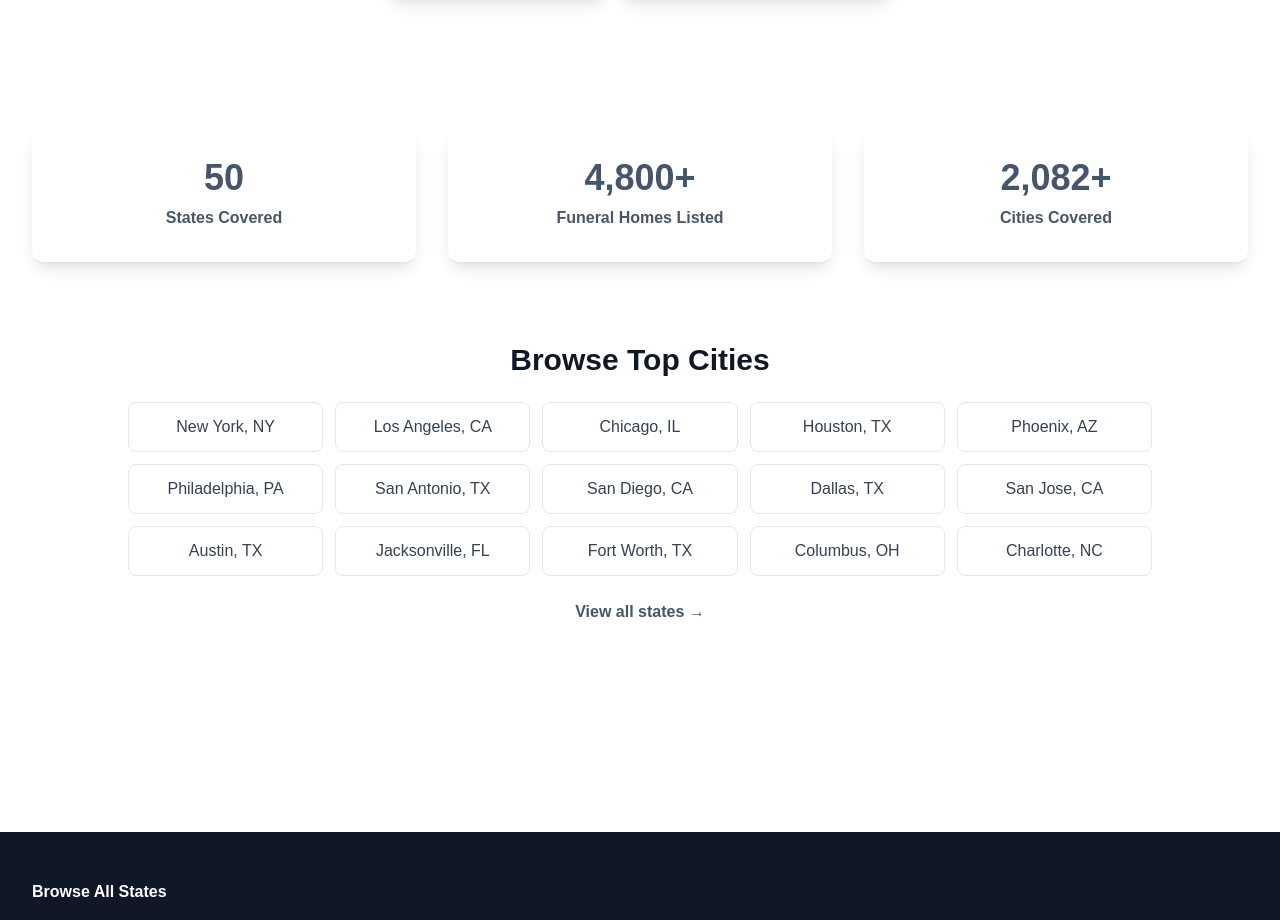
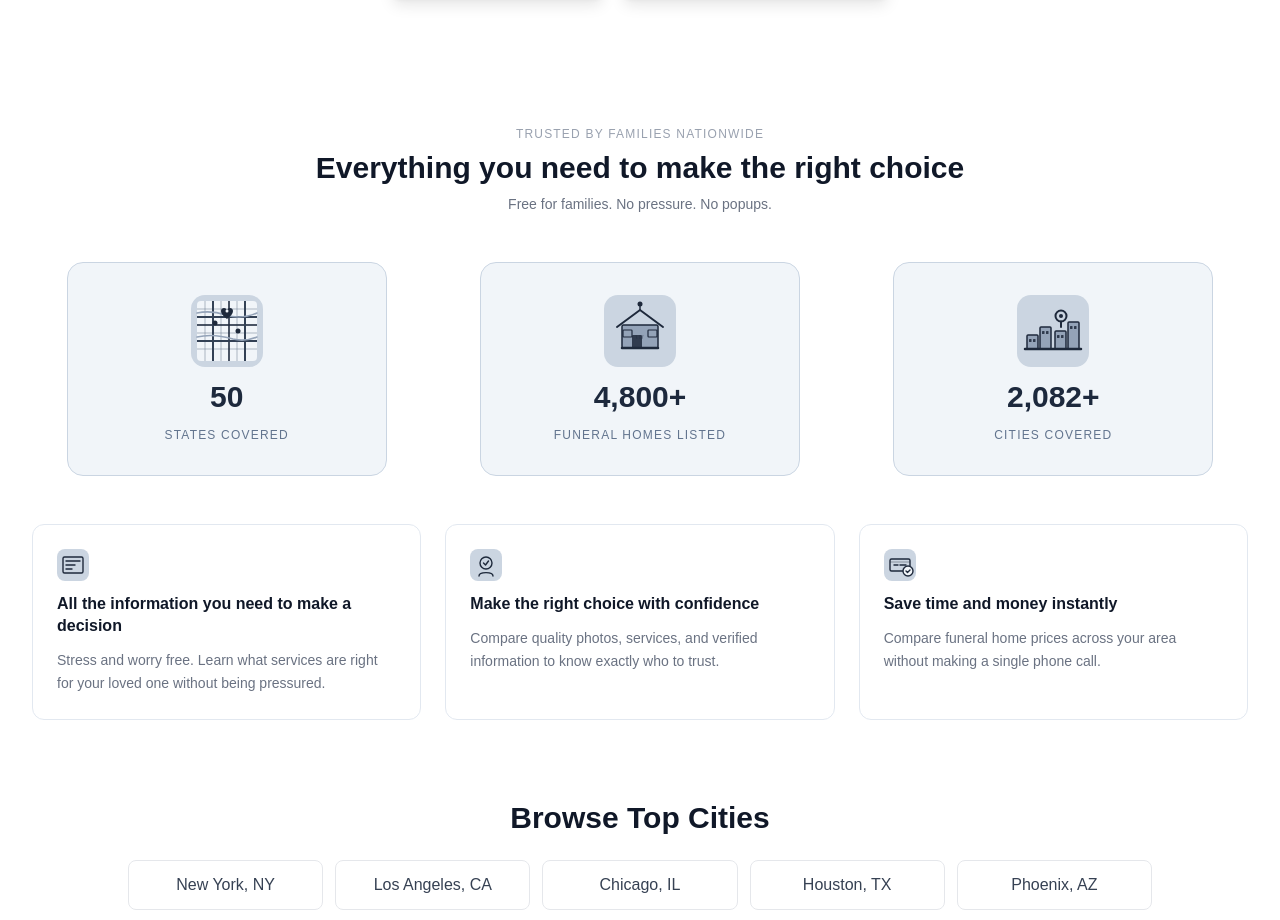
Before and after one commit to tntfeely-spec/evermore-directory, a Next.js app: page / in a window 1280 px wide. Shown: the part 921-1841 px from the top of the page. Built offline with nearby package versions, Linux system fonts and the light colour scheme.

Commit message:
Replace homepage stat boxes with trust section featuring SVG icons and value props
Co-Authored-By: Claude Opus 4.6 (1M context) <noreply@anthropic.com>

```diff
--- a/app/page.tsx
+++ b/app/page.tsx
@@ -63,19 +63,106 @@ export default function HomePage() {
           </div>
 
           <div className="max-w-7xl mx-auto px-4 sm:px-6 lg:px-8 py-12">
-            <div className="grid md:grid-cols-3 gap-8 mb-20">
-              <Link href="/states" className="bg-white rounded-xl shadow-lg p-8 text-center hover:shadow-xl transition-shadow cursor-pointer">
-                <div className="text-4xl font-bold text-slate-600 mb-2">50</div>
-                <div className="text-gray-600 font-semibold">States Covered</div>
-              </Link>
-              <Link href="/states" className="bg-white rounded-xl shadow-lg p-8 text-center hover:shadow-xl transition-shadow cursor-pointer">
-                <div className="text-4xl font-bold text-slate-600 mb-2">4,800+</div>
-                <div className="text-gray-600 font-semibold">Funeral Homes Listed</div>
-              </Link>
-              <Link href="/states" className="bg-white rounded-xl shadow-lg p-8 text-center hover:shadow-xl transition-shadow cursor-pointer">
-                <div className="text-4xl font-bold text-slate-600 mb-2">2,082+</div>
-                <div className="text-gray-600 font-semibold">Cities Covered</div>
-              </Link>
+            <div className="mb-20">
+              <p className="text-center text-xs font-medium text-gray-400 uppercase tracking-widest mb-2">Trusted by families nationwide</p>
+              <h2 className="text-center text-2xl md:text-3xl font-bold text-gray-900 mb-2">Everything you need to make the right choice</h2>
+              <p className="text-center text-gray-500 mb-12 text-sm">Free for families. No pressure. No popups.</p>
+
+              <div className="flex flex-col md:flex-row gap-6 justify-center mb-12">
+                <div className="flex flex-col items-center gap-3 flex-1 max-w-xs mx-auto bg-slate-100 border border-slate-300 rounded-2xl p-8">
+                  <svg width="72" height="72" viewBox="0 0 72 72" fill="none" xmlns="http://www.w3.org/2000/svg">
+                    <rect width="72" height="72" rx="14" fill="#cbd5e1"/>
+                    <rect x="6" y="6" width="60" height="60" rx="4" fill="#f1f5f9"/>
+                    <line x1="6" y1="14" x2="66" y2="14" stroke="#64748b" strokeWidth=".5"/>
+                    <line x1="6" y1="22" x2="66" y2="22" stroke="#64748b" strokeWidth=".5"/>
+                    <line x1="6" y1="30" x2="66" y2="30" stroke="#64748b" strokeWidth=".5"/>
+                    <line x1="6" y1="38" x2="66" y2="38" stroke="#64748b" strokeWidth=".5"/>
+                    <line x1="6" y1="46" x2="66" y2="46" stroke="#64748b" strokeWidth=".5"/>
+                    <line x1="6" y1="54" x2="66" y2="54" stroke="#64748b" strokeWidth=".5"/>
+                    <line x1="14" y1="6" x2="14" y2="66" stroke="#64748b" strokeWidth=".5"/>
+                    <line x1="22" y1="6" x2="22" y2="66" stroke="#64748b" strokeWidth=".5"/>
+                    <line x1="30" y1="6" x2="30" y2="66" stroke="#64748b" strokeWidth=".5"/>
+                    <line x1="38" y1="6" x2="38" y2="66" stroke="#64748b" strokeWidth=".5"/>
+                    <line x1="46" y1="6" x2="46" y2="66" stroke="#64748b" strokeWidth=".5"/>
+                    <line x1="54" y1="6" x2="54" y2="66" stroke="#64748b" strokeWidth=".5"/>
+                    <line x1="6" y1="30" x2="66" y2="30" stroke="#1e293b" strokeWidth="1.5"/>
+                    <line x1="38" y1="6" x2="38" y2="66" stroke="#1e293b" strokeWidth="1.5"/>
+                    <line x1="6" y1="22" x2="66" y2="22" stroke="#334155" strokeWidth="2"/>
+                    <line x1="22" y1="6" x2="22" y2="66" stroke="#334155" strokeWidth="2"/>
+                    <line x1="54" y1="6" x2="54" y2="66" stroke="#334155" strokeWidth="2"/>
+                    <line x1="6" y1="46" x2="66" y2="46" stroke="#334155" strokeWidth="2"/>
+                    <path d="M6 18 Q20 15 35 20 Q50 25 66 18" fill="none" stroke="#94a3b8" strokeWidth="1.5" strokeLinecap="round"/>
+                    <path d="M6 42 Q22 38 42 44 Q54 47 66 42" fill="none" stroke="#94a3b8" strokeWidth="1.5" strokeLinecap="round"/>
+                    <circle cx="24" cy="28" r="2.5" fill="#1e293b"/>
+                    <circle cx="47" cy="36" r="2.5" fill="#1e293b"/>
+                    <path d="M36 16 C36 12 30 12 30 16 C30 20 36 24 36 24 C36 24 42 20 42 16 C42 12 36 12 36 16Z" fill="#1e293b"/>
+                    <circle cx="36" cy="16" r="1.5" fill="#f1f5f9"/>
+                  </svg>
+                  <span className="text-3xl font-bold text-slate-800">50</span>
+                  <span className="text-xs font-medium text-slate-500 uppercase tracking-widest text-center">States Covered</span>
+                </div>
+
+                <div className="flex flex-col items-center gap-3 flex-1 max-w-xs mx-auto bg-slate-100 border border-slate-300 rounded-2xl p-8">
+                  <svg width="72" height="72" viewBox="0 0 72 72" fill="none" xmlns="http://www.w3.org/2000/svg">
+                    <rect width="72" height="72" rx="14" fill="#cbd5e1"/>
+                    <rect x="18" y="30" width="36" height="23" rx="1.5" fill="#94a3b8" stroke="#1e293b" strokeWidth="1.5"/>
+                    <path d="M13 32 L36 15 L59 32" fill="none" stroke="#1e293b" strokeWidth="2" strokeLinejoin="round" strokeLinecap="round"/>
+                    <rect x="28" y="40" width="10" height="13" rx="1" fill="#1e293b" opacity=".85"/>
+                    <rect x="19" y="35" width="9" height="7" rx=".75" fill="none" stroke="#1e293b" strokeWidth="1.2"/>
+                    <rect x="44" y="35" width="9" height="7" rx=".75" fill="none" stroke="#1e293b" strokeWidth="1.2"/>
+                    <path d="M36 15 L36 10" stroke="#1e293b" strokeWidth="1.5" strokeLinecap="round"/>
+                    <circle cx="36" cy="9" r="2.5" fill="#1e293b"/>
+                    <path d="M18 53 L54 53" stroke="#1e293b" strokeWidth="2.5" strokeLinecap="round"/>
+                    <line x1="32" y1="40" x2="33" y2="44" stroke="#1e293b" strokeWidth=".75" opacity=".5"/>
+                    <line x1="36" y1="40" x2="36" y2="44" stroke="#1e293b" strokeWidth=".75" opacity=".5"/>
+                    <line x1="39" y1="40" x2="38" y2="44" stroke="#1e293b" strokeWidth=".75" opacity=".5"/>
+                  </svg>
+                  <span className="text-3xl font-bold text-slate-800">4,800+</span>
+                  <span className="text-xs font-medium text-slate-500 uppercase tracking-widest text-center">Funeral Homes Listed</span>
+                </div>
+
+                <div className="flex flex-col items-center gap-3 flex-1 max-w-xs mx-auto bg-slate-100 border border-slate-300 rounded-2xl p-8">
+                  <svg width="72" height="72" viewBox="0 0 72 72" fill="none" xmlns="http://www.w3.org/2000/svg">
+                    <rect width="72" height="72" rx="14" fill="#cbd5e1"/>
+                    <rect x="10" y="40" width="11" height="14" rx="1" fill="#94a3b8" stroke="#1e293b" strokeWidth="1.5"/>
+                    <rect x="23" y="32" width="11" height="22" rx="1" fill="#94a3b8" stroke="#1e293b" strokeWidth="1.5"/>
+                    <rect x="38" y="36" width="11" height="18" rx="1" fill="#94a3b8" stroke="#1e293b" strokeWidth="1.5"/>
+                    <rect x="51" y="27" width="11" height="27" rx="1" fill="#94a3b8" stroke="#1e293b" strokeWidth="1.5"/>
+                    <rect x="12" y="44" width="2.5" height="3" rx=".5" fill="#1e293b" opacity=".85"/>
+                    <rect x="16" y="44" width="2.5" height="3" rx=".5" fill="#1e293b" opacity=".85"/>
+                    <rect x="25" y="36" width="2.5" height="3" rx=".5" fill="#1e293b" opacity=".85"/>
+                    <rect x="29" y="36" width="2.5" height="3" rx=".5" fill="#1e293b" opacity=".85"/>
+                    <rect x="40" y="40" width="2.5" height="3" rx=".5" fill="#1e293b" opacity=".85"/>
+                    <rect x="44" y="40" width="2.5" height="3" rx=".5" fill="#1e293b" opacity=".85"/>
+                    <rect x="53" y="31" width="2.5" height="3" rx=".5" fill="#1e293b" opacity=".85"/>
+                    <rect x="57" y="31" width="2.5" height="3" rx=".5" fill="#1e293b" opacity=".85"/>
+                    <path d="M8 54 L64 54" stroke="#1e293b" strokeWidth="2.5" strokeLinecap="round"/>
+                    <circle cx="44" cy="21" r="5.5" fill="none" stroke="#1e293b" strokeWidth="2"/>
+                    <path d="M44 26.5 L44 32" stroke="#1e293b" strokeWidth="2" strokeLinecap="round"/>
+                    <circle cx="44" cy="21" r="2" fill="#1e293b"/>
+                  </svg>
+                  <span className="text-3xl font-bold text-slate-800">2,082+</span>
+                  <span className="text-xs font-medium text-slate-500 uppercase tracking-widest text-center">Cities Covered</span>
+                </div>
+              </div>
+
+              <div className="grid md:grid-cols-3 gap-6">
+                <div className="bg-white border border-slate-200 rounded-xl p-6 flex flex-col gap-3">
+                  <svg width="32" height="32" viewBox="0 0 32 32" fill="none"><rect width="32" height="32" rx="8" fill="#cbd5e1"/><rect x="6" y="8" width="20" height="16" rx="1.5" fill="none" stroke="#1e293b" strokeWidth="1.4"/><path d="M9 12 L23 12 M9 16 L18 16 M9 20 L15 20" stroke="#1e293b" strokeWidth="1.4" strokeLinecap="round"/></svg>
+                  <p className="font-semibold text-gray-900 leading-snug">All the information you need to make a decision</p>
+                  <p className="text-sm text-gray-500 leading-relaxed">Stress and worry free. Learn what services are right for your loved one without being pressured.</p>
+                </div>
+                <div className="bg-white border border-slate-200 rounded-xl p-6 flex flex-col gap-3">
+                  <svg width="32" height="32" viewBox="0 0 32 32" fill="none"><rect width="32" height="32" rx="8" fill="#cbd5e1"/><circle cx="16" cy="14" r="6" fill="none" stroke="#1e293b" strokeWidth="1.4"/><path d="M9 27 C9 22.5 23 22.5 23 27" fill="none" stroke="#1e293b" strokeWidth="1.4" strokeLinecap="round"/><path d="M13.5 14 L15.5 16 L18.5 12" stroke="#1e293b" strokeWidth="1.4" strokeLinecap="round" strokeLinejoin="round"/></svg>
+                  <p className="font-semibold text-gray-900 leading-snug">Make the right choice with confidence</p>
+                  <p className="text-sm text-gray-500 leading-relaxed">Compare quality photos, services, and verified information to know exactly who to trust.</p>
+                </div>
+                <div className="bg-white border border-slate-200 rounded-xl p-6 flex flex-col gap-3">
+                  <svg width="32" height="32" viewBox="0 0 32 32" fill="none"><rect width="32" height="32" rx="8" fill="#cbd5e1"/><rect x="6" y="10" width="20" height="12" rx="1.5" fill="none" stroke="#1e293b" strokeWidth="1.4"/><path d="M10 16 L14 16 M16 16 L22 16" stroke="#1e293b" strokeWidth="1.4" strokeLinecap="round"/><path d="M6 13 L26 13" stroke="#1e293b" strokeWidth="1" opacity=".4"/><circle cx="24" cy="22" r="5" fill="#f1f5f9" stroke="#1e293b" strokeWidth="1.4"/><path d="M22 22 L23.5 23.5 L26 21" stroke="#1e293b" strokeWidth="1.4" strokeLinecap="round" strokeLinejoin="round"/></svg>
+                  <p className="font-semibold text-gray-900 leading-snug">Save time and money instantly</p>
+                  <p className="text-sm text-gray-500 leading-relaxed">Compare funeral home prices across your area without making a single phone call.</p>
+                </div>
+              </div>
             </div>
 
             <div className="mb-20">
```
